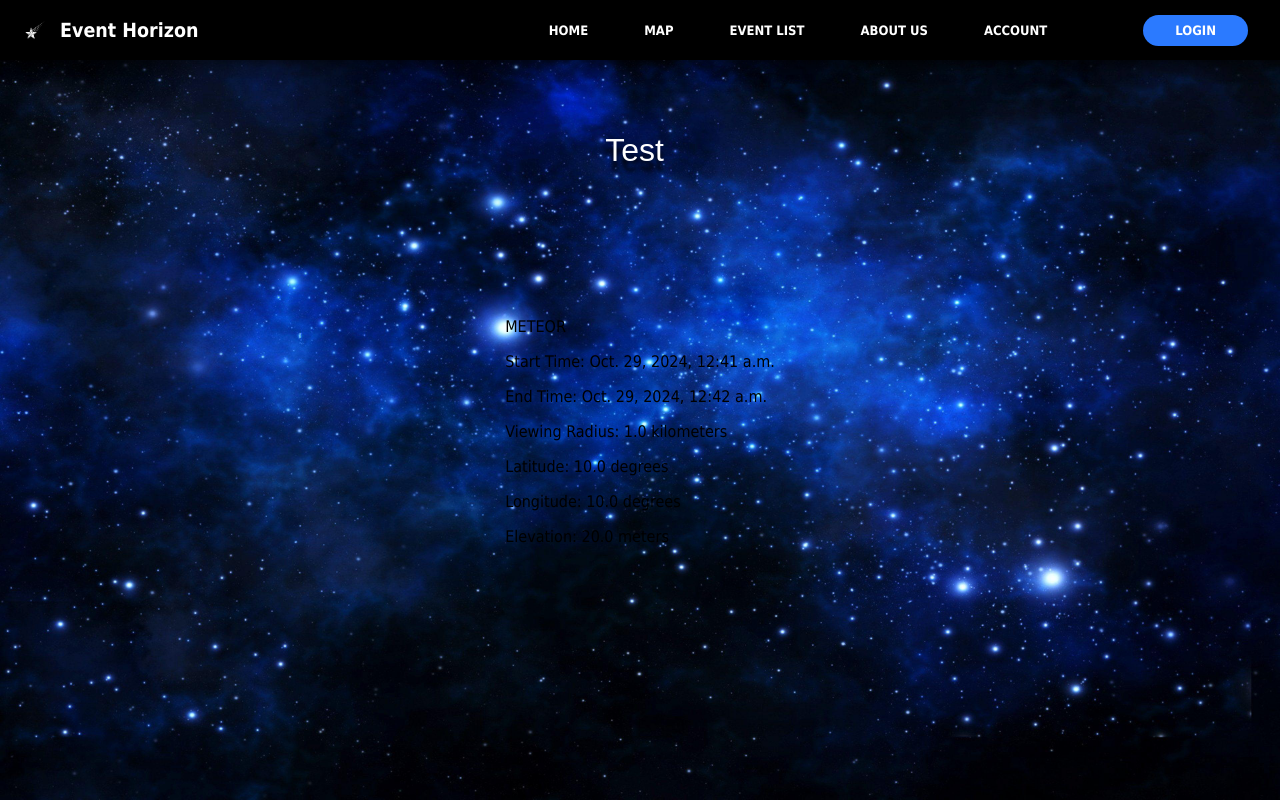
After one commit to adiazpar/star-view, a Django app: page /list/1 in a window 1280 px wide. The commit adds this page. Run offline with Django 4.2, Linux system fonts and the light colour scheme; data comes from the database, SQL or seed files in the repository; both versions use the stored data as it was after the commit; some libraries are stand-ins or nearby versions.

Commit message:
Details page, model changes, serializer changes, urls, added view, added to admin.py, modified and added HTML files.

```diff
--- a/requirements.txt
+++ b/requirements.txt
@@ -5,7 +5,6 @@ django-bootstrap-v5==1.0.11
 django-bootstrap5==23.4
 djangorestframework==3.15.2
 numpy==2.1.2
-GDAL==3.8.4
 pillow==11.0.0
 soupsieve==2.6
 sqlparse==0.5.1
--- a/stars_app/admin.py
+++ b/stars_app/admin.py
@@ -4,3 +4,4 @@ from stars_app.models import *
 # Register your models here.
 admin.site.register(ViewingLocation)
 admin.site.register(CelestialEvent)
+admin.site.register(EventLocation)
--- a/stars_app/models.py
+++ b/stars_app/models.py
@@ -34,12 +34,7 @@ class CelestialEvent(models.Model):
     end_time = models.DateTimeField()
     description = models.TextField()
     viewing_radius = models.FloatField(help_text="Optimal viewing radius in km")
-
-    recommended_locations = models.ManyToManyField(
-        ViewingLocation,
-        through='EventLocation',
-        blank=True
-    )
+    location = models.ForeignKey(ViewingLocation, on_delete=models.CASCADE)
 
     def __str__(self):
         return f'{self.name} ({self.start_time.date()})'
--- a/stars_app/serializers.py
+++ b/stars_app/serializers.py
@@ -15,7 +15,7 @@ class CelestialEventSerializer(serializers.ModelSerializer):
     class Meta:
         model = CelestialEvent
         fields = ['id', 'name', 'event_type', 'start_time', 'end_time',
-                 'description', 'viewing_radius']
+                 'description', 'viewing_radius', 'location']
 
 
 class EventLocationSerializer(serializers.ModelSerializer):
--- /dev/null
+++ b/stars_app/templates/stars_app/details.html
@@ -0,0 +1,20 @@
+{% extends "stars_app/base.html" %}
+{% block body_class %}list-page{% endblock %}
+
+{% block content %}
+    <div class="list_container">
+        <div class="list-header">
+            <p>{{ event.name }}</p>
+        </div>
+
+        <div>
+            <p>{{ event.event_type }}</p>
+            <p>Start Time: {{ event.start_time }}</p>
+            <p>End Time: {{ event.end_time }}</p>
+            <p>Viewing Radius: {{ event.viewing_radius }} kilometers</p>
+            <p>Latitude: {{ event.location.latitude }} degrees</p>
+            <p>Longitude: {{ event.location.longitude }} degrees</p>
+            <p>Elevation: {{ event.location.elevation }} meters</p>
+        </div>
+    </div>
+{% endblock %}
--- a/stars_app/templates/stars_app/list.html
+++ b/stars_app/templates/stars_app/list.html
@@ -11,14 +11,14 @@
             <ul>
                 {% for event in events %}
                     <li class="list-item">
-                        {% if event.event_type == "Comet" %}
+                        {% if event.event_type == "COMET" %}
                             <img src='/static/images/comet-pic.jpg' class="list-icon" width="100" height="100"></img>
-                        {% else %}
+                        {% elif event.event_type == "ECLIPSE" %}
                             <img src='/static/images/eclipse_icon.jpg' class="list-icon" width="100" height="100"></img>
                         {% endif %}
                         <h5 >Name: {{ event.name }}</h5>
                         <p >Type: {{ event.event_type }}</p>
-                        <p >ZIP: {{ event.location.zip_code }}</p>
+                        <a href="{% url 'details' event.id %}" class="btn btn-primary">Learn More!</a>
                     </li>
                 {% endfor %}
             </ul>
--- a/stars_app/templates/stars_app/map.html
+++ b/stars_app/templates/stars_app/map.html
@@ -882,7 +882,7 @@
 
                     const [locations, events] = await Promise.all([
                         LocationService.getViewingLocations(),
-                        //LocationService.getCelestialEvents()
+                        LocationService.getCelestialEvents()
                     ]);
                     console.log('Locations fetched:', locations);
 
--- a/stars_app/urls.py
+++ b/stars_app/urls.py
@@ -8,7 +8,8 @@ from . import views
 
 router = DefaultRouter()
 router.register(r'viewing-locations', views.ViewingLocationViewSet, basename='viewing-locations')
-#router.register(r'celestial-events', views.CelestialEventViewSet, basename='celestial-events')
+router.register(r'celestial-events', views.CelestialEventViewSet, basename='celestial-events')
+router.register(r'event-locations', views.EventLocationViewSet, basename='event-locations')
 
 urlpatterns = [
     # User authentication:
@@ -20,6 +21,7 @@ urlpatterns = [
     path('', views.home, name='home'),
     path('map/', views.map, name='map'),
     path('list/', views.event_list, name='event_list'),
+    path('list/<event_id>', views.details, name='details'),
 
     # Map Tiles:
     path('upload/', views.upload_and_process_tif, name='upload_and_process_tif'),
--- a/stars_app/views.py
+++ b/stars_app/views.py
@@ -24,7 +24,7 @@ import os
 from django.conf import settings
 from django.http import HttpResponse, FileResponse
 from django.views.decorators.cache import cache_control
-from osgeo import gdal
+#from osgeo import gdal
 import subprocess
 from django.contrib.admin.views.decorators import staff_member_required
 
@@ -36,6 +36,15 @@ from rest_framework.permissions import IsAuthenticated
 
 # ---------------------------------------------------------------- #
 # Location Management Views:
+
+class CelestialEventViewSet(viewsets.ModelViewSet):
+    queryset = CelestialEvent.objects.all()
+    serializer_class = CelestialEventSerializer
+
+class EventLocationViewSet(viewsets.ModelViewSet):
+    queryset = EventLocation.objects.all()
+    serializer_class = EventLocationSerializer
+
 class ViewingLocationViewSet(viewsets.ModelViewSet):
     queryset = ViewingLocation.objects.all()
     serializer_class = ViewingLocationSerializer
@@ -208,6 +217,12 @@ def event_list(request):
     event_list = CelestialEvent.objects.all()
     return render(request, 'stars_app/list.html', {'events':event_list})
 
+def details(request, event_id):
+    current_data = {
+        'event': CelestialEvent.objects.get(pk=event_id)
+    }
+    return render(request, 'stars_app/details.html', current_data)
+
 
 # ---------------------------------------------------------------- #
 # Authentication Views:
```
Also changed, not shown: db.sqlite3, stars_app/migrations/0006_remove_celestialevent_recommended_locations_and_more.py (added), 1 other file.
